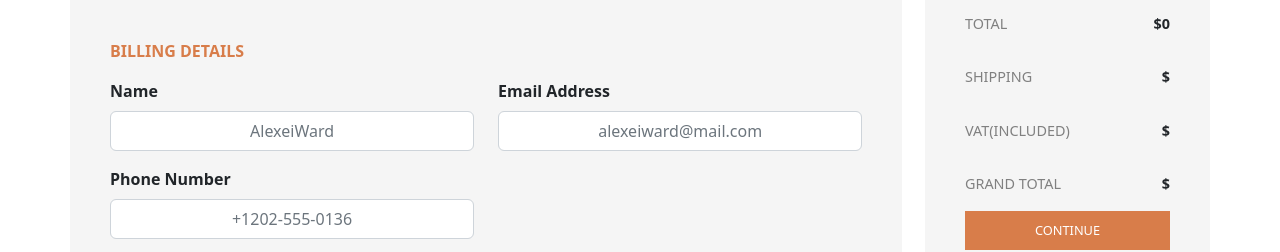
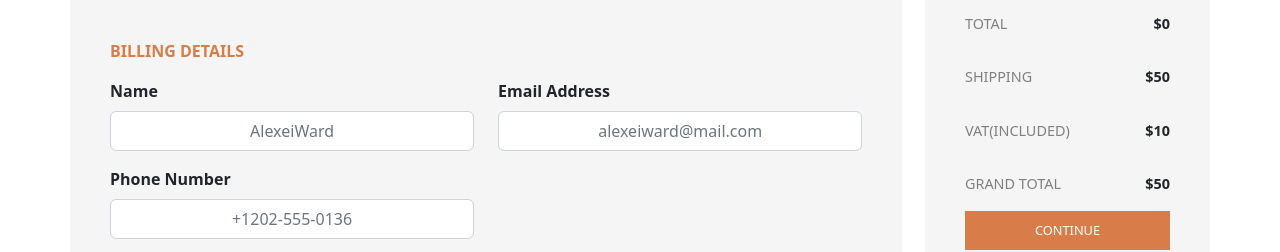
Before and after one commit to AnWang719/Audiophile, a React (Create React App) app: page /checkOut in a window 1280 px wide. Shown: the part 370-622 px from the top of the page. Built offline with nearby package versions, Linux system fonts and the light colour scheme.

Commit message:
checkout

```diff
--- a/src/components/cart/CheckOut.js
+++ b/src/components/cart/CheckOut.js
@@ -22,6 +22,11 @@ function CheckOut() {
       isSummary={true}
     />
   ));
+
+  const Shipping = 50;
+
+  const VAT = (TotalAmount + Shipping) * 0.2;
+  const GrandTotal = TotalAmount + Shipping;
 
   return (
     <>
@@ -149,7 +154,10 @@ function CheckOut() {
             totalAmount={TotalAmount}
             btnText="CONTINUE"
             isSummary={true}
+            shipping={Shipping}
             TotalAmount={TotalAmount}
+            vat={Math.round(VAT)}
+            grandTotal={Math.round(GrandTotal)}
           />
         </div>
       </Container>
```
